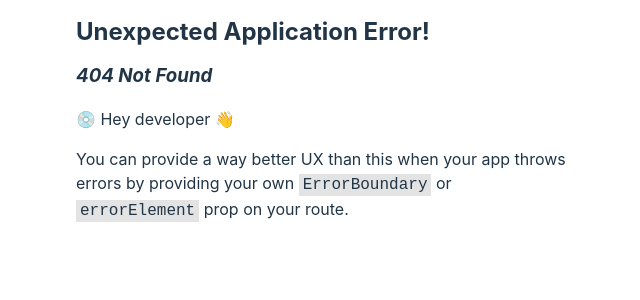
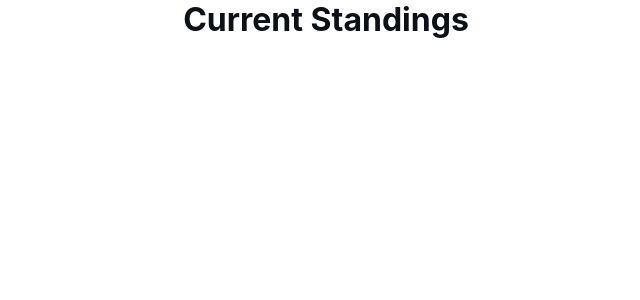
Before and after one commit to b8zeek/bet022, a React (Vite) app: page /standings in a window 1280 px wide. Before the commit this address had no page. Shown: the top 300 px of the page, without its empty margins (314-954 px from the left). Built offline with nearby package versions, Linux system fonts and the light colour scheme.

Commit message:
Started working on StandingsPage.

```diff
--- a/src/App.tsx
+++ b/src/App.tsx
@@ -1,5 +1,7 @@
 import styled from 'styled-components'
 import { createBrowserRouter, RouterProvider } from 'react-router-dom'
+
+import StandingsPage from './pages/StandingsPage'
 
 const router = createBrowserRouter([
   {
@@ -7,8 +9,8 @@ const router = createBrowserRouter([
     element: <div>HOME!</div>
   },
   {
-    path: '/about',
-    element: <div>ABOUT PAGE!</div>
+    path: '/standings',
+    element: <StandingsPage />
   }
 ])
 
--- a/src/index.css
+++ b/src/index.css
@@ -1,12 +1,11 @@
 :root {
   font-family: Inter, Avenir, Helvetica, Arial, sans-serif;
   font-size: 16px;
-  line-height: 24px;
   font-weight: 400;
 
   color-scheme: light dark;
   color: rgba(255, 255, 255, 0.87);
-  background-color: #242424;
+  background-color: #0c1017;
 
   font-synthesis: none;
   text-rendering: optimizeLegibility;
@@ -23,13 +22,20 @@ body {
   min-height: 100vh;
 }
 
+body,
+* {
+  box-sizing: border-box;
+  padding: 0;
+  margin: 0;
+}
+
 #root {
   width: 100%;
 }
 
 @media (prefers-color-scheme: light) {
   :root {
-    color: #213547;
+    color: #0c1017;
     background-color: #ffffff;
   }
   a:hover {
--- /dev/null
+++ b/src/pages/StandingsPage.tsx
@@ -0,0 +1,18 @@
+import styled from 'styled-components'
+
+function StandingsPage() {
+  return (
+    <Container>
+      <Heading>Current Standings</Heading>
+    </Container>
+  )
+}
+
+const Container = styled.div``
+
+const Heading = styled.h1`
+  width: 100%;
+  text-align: center;
+`
+
+export default StandingsPage
```
